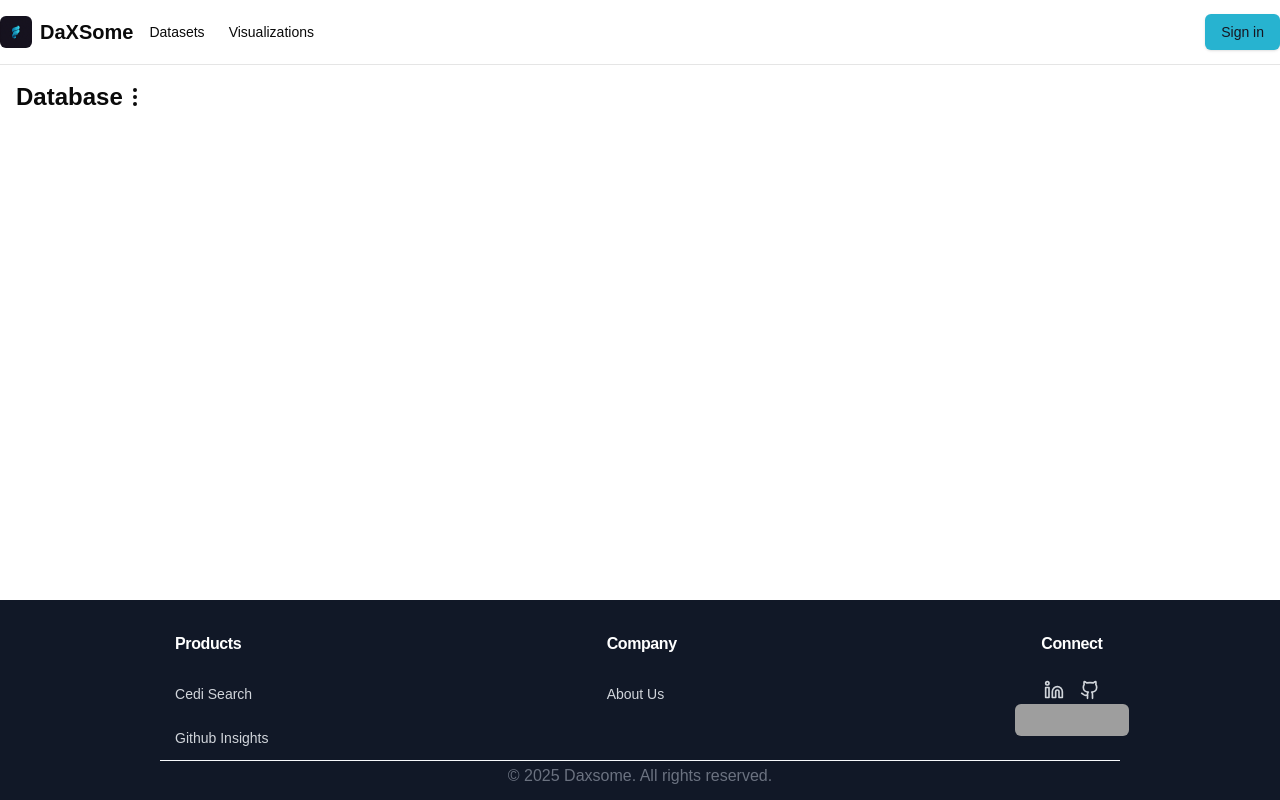
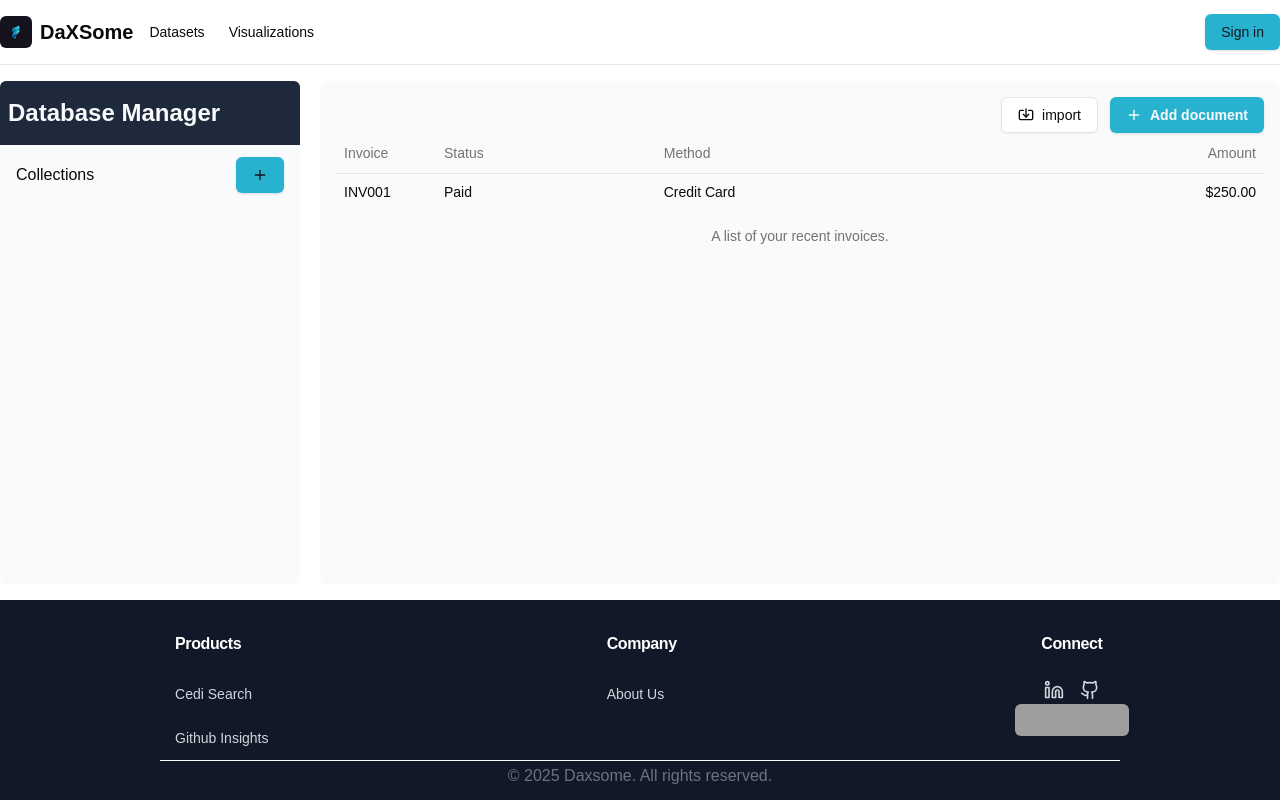
Before and after one commit to DaXSome/DaXSome, a Next.js app: page /datasets/my/manage in a window 1280 px wide. Built offline with nearby package versions, Linux system fonts and the light colour scheme; no server answers; the database is empty; grey boxes are pictures that could not be loaded.

Commit message:
feat(datasets): Add sidebar and dashboard view components for database management

```diff
--- /dev/null
+++ b/src/app/datasets/my/manage/SideBar.tsx
@@ -0,0 +1,19 @@
+
+import { Button } from '@/components/ui/button';
+import { Plus } from 'lucide-react';
+
+export function AppSidebar() {
+    return (
+        <nav className="w-full h-full  bg-gray-50 max-w-[300px] flex flex-col rounded-md overflow-hidden">
+            <h1 className='font-semibold text-2xl bg-slate-800 py-4 px-2 text-slate-50'>Database Manager</h1>
+            <div className='w-full px-4'>
+                <div className='flex justify-between pt-3 place-items-center'>
+                    <h4>Collections</h4>
+                    <Button className=''>
+                        <Plus />
+                    </Button>
+                </div>
+            </div>
+        </nav>
+    );
+}
--- /dev/null
+++ b/src/components/datasets/DashboardView.tsx
@@ -0,0 +1,28 @@
+import React from 'react'
+import DatasetViewTable from './DatasetViewTable'
+import { Button } from '../ui/button'
+import { Import, Plus } from 'lucide-react'
+
+const DashboardView = () => {
+    const collections = ["one", "two"]
+
+  return (
+    <div className='flex-1 w-full h-full bg-gray-50 rounded-md p-4'>
+    {
+        collections.length <= 0 ? <div className='w-full h-full flex flex-col gap-1 justify-center place-items-center'>
+                <div className='font-semibold text-slate-500'>You have no collections</div>
+                <Button className='font-semibold text-slate-700'>Create a collection</Button>
+        </div> :
+        <div>
+            <div className='w-full flex justify-end gap-3'>
+                <Button variant={"outline"}> <Import/> import</Button>
+                <Button className='font-semibold text-slate-50'> <Plus/> Add document</Button>
+            </div>
+            <DatasetViewTable/>
+        </div>
+    }
+    </div>
+  )
+}
+
+export default DashboardView
--- a/src/components/datasets/DatasetManager.tsx
+++ b/src/components/datasets/DatasetManager.tsx
@@ -26,6 +26,9 @@ import {
   DropdownMenuTrigger,
 } from "@/components/ui/dropdown-menu";
 import { useUser } from "@clerk/nextjs";
+import { Sidebar } from "../ui/sidebar";
+import { AppSidebar } from "@/app/datasets/my/manage/SideBar";
+import DashboardView from "./DashboardView";
 
 type Data = Record<string, unknown>;
 
@@ -118,123 +121,12 @@ const DatasetManager = ({ collections, data, count }: Props) => {
   // }
 
   return (
-    <div className="container mx-auto p-4">
-      <div className="flex items-center mb-4">
-        <h1 className="text-2xl font-bold">{database} Database</h1>
+    <div className="container mx-auto py-4">
+      <div className="flex items-center mb-4 w-full h-full gap-5">
+        <AppSidebar/>
 
-        <DropdownMenu>
-          <DropdownMenuTrigger asChild>
-            <EllipsisVertical />
-          </DropdownMenuTrigger>
-          <DropdownMenuContent className="w-56">
-            <DropdownMenuGroup className="text-red-400">
-              <DropdownMenuItem onClick={() => dropActions("database")}>
-                Drop &apos;{database}&apos; database
-              </DropdownMenuItem>
-              <DropdownMenuItem onClick={() => dropActions("collection")}>
-                Drop &apos;{collection}&apos; collection
-              </DropdownMenuItem>
-            </DropdownMenuGroup>
-          </DropdownMenuContent>
-        </DropdownMenu>
-      </div>
-      <div className="space-y-4">
-        {database && (
-          <div className="flex items-center justify-between">
-            <CollectionSelector
-              key={database}
-              selectedCollection={collection!}
-              collections={collections}
-              database={database}
-            />
+        <DashboardView/>
 
-            <DatasetInfoBtn
-              key={datasetInfo?._id}
-              database={database}
-              collection={collection}
-              info={datasetInfo}
-              isLoading={isLoading}
-              deleteDataset={() => dropActions("dataset")}
-            />
-          </div>
-        )}
-        {collection && (
-          <div className="flex flex-col gap-2">
-            <DataTable
-              key={`${database}-${collection}-${currentPage}`}
-              database={database}
-              collection={collection}
-              data={tableData}
-              setData={setTableData}
-            />
-
-            <div className="flex justify-between items-center mt-4">
-              <Pagination>
-                <PaginationContent>
-                  {currentPage > 1 && (
-                    <PaginationItem>
-                      <PaginationPrevious
-                        href={generatePaginationLink(currentPage - 1)}
-                      />
-                    </PaginationItem>
-                  )}
-
-                  {Array.from(
-                    { length: totalPages },
-                    (_, index) => index + 1,
-                  ).map((page) => {
-                    // Show pages within a range around the current page
-                    const isWithinRange =
-                      page === 1 ||
-                      page === totalPages ||
-                      Math.abs(page - currentPage) <= 2;
-
-                    if (isWithinRange) {
-                      return (
-                        <PaginationItem key={page}>
-                          <PaginationLink
-                            href={generatePaginationLink(page)}
-                            className={
-                              page === currentPage
-                                ? "font-bold text-blue-500"
-                                : ""
-                            }
-                          >
-                            {page}
-                          </PaginationLink>
-                        </PaginationItem>
-                      );
-                    }
-
-                    // Handle ellipsis for skipped pages
-                    const isEllipsis = Math.abs(page - currentPage) === 3;
-                    if (isEllipsis) {
-                      return (
-                        <PaginationItem key={`ellipsis-${page}`}>
-                          <PaginationEllipsis />
-                        </PaginationItem>
-                      );
-                    }
-
-                    return null;
-                  })}
-
-                  {currentPage < totalPages && (
-                    <PaginationItem>
-                      <PaginationNext
-                        href={generatePaginationLink(currentPage + 1)}
-                      />
-                    </PaginationItem>
-                  )}
-                </PaginationContent>
-              </Pagination>
-            </div>
-
-            <Button disabled={isLoading} onClick={handleSaveData}>
-              Save Data
-            </Button>
-          </div>
-        )}
       </div>
     </div>
   );
--- /dev/null
+++ b/src/components/datasets/DatasetViewTable.tsx
@@ -0,0 +1,35 @@
+import {
+    Table,
+    TableBody,
+    TableCaption,
+    TableCell,
+    TableHead,
+    TableHeader,
+    TableRow,
+  } from "@/components/ui/table"
+
+  function DatasetViewTable() {
+    return (
+        <Table>
+        <TableCaption>A list of your recent invoices.</TableCaption>
+        <TableHeader>
+          <TableRow>
+            <TableHead className="w-[100px]">Invoice</TableHead>
+            <TableHead>Status</TableHead>
+            <TableHead>Method</TableHead>
+            <TableHead className="text-right">Amount</TableHead>
+          </TableRow>
+        </TableHeader>
+        <TableBody>
+          <TableRow>
+            <TableCell className="font-medium">INV001</TableCell>
+            <TableCell>Paid</TableCell>
+            <TableCell>Credit Card</TableCell>
+            <TableCell className="text-right">$250.00</TableCell>
+          </TableRow>
+        </TableBody>
+      </Table>
+    )
+  }
+
+  export default DatasetViewTable
```
